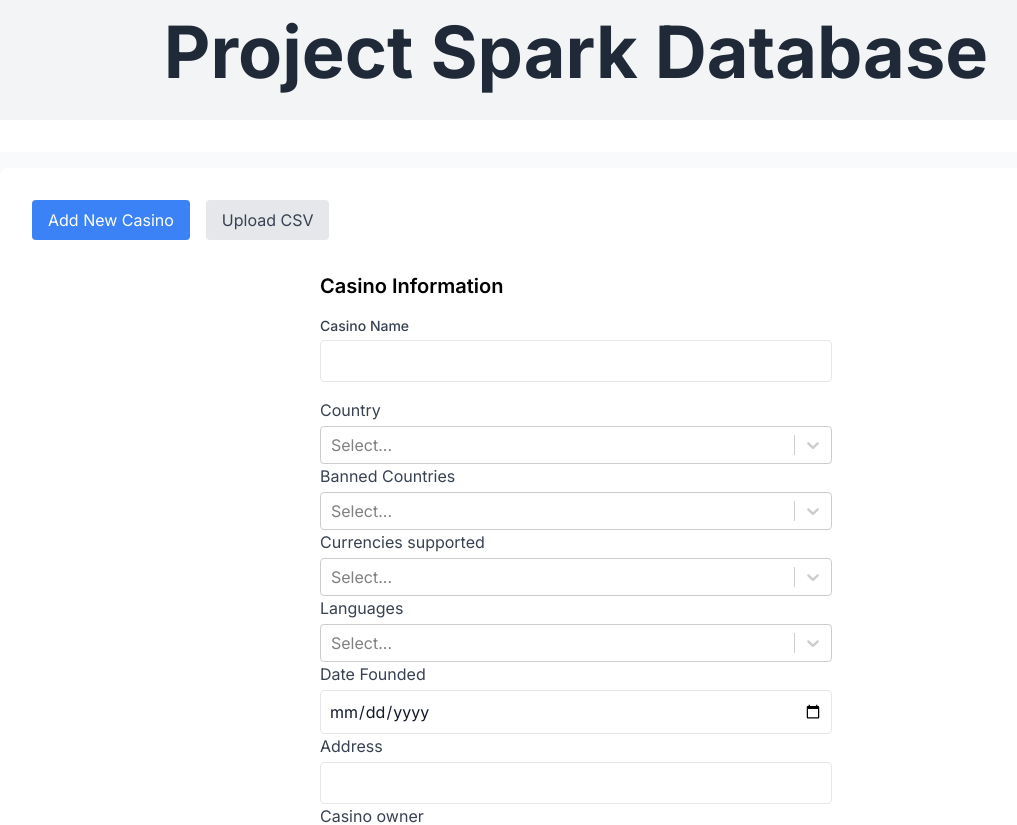
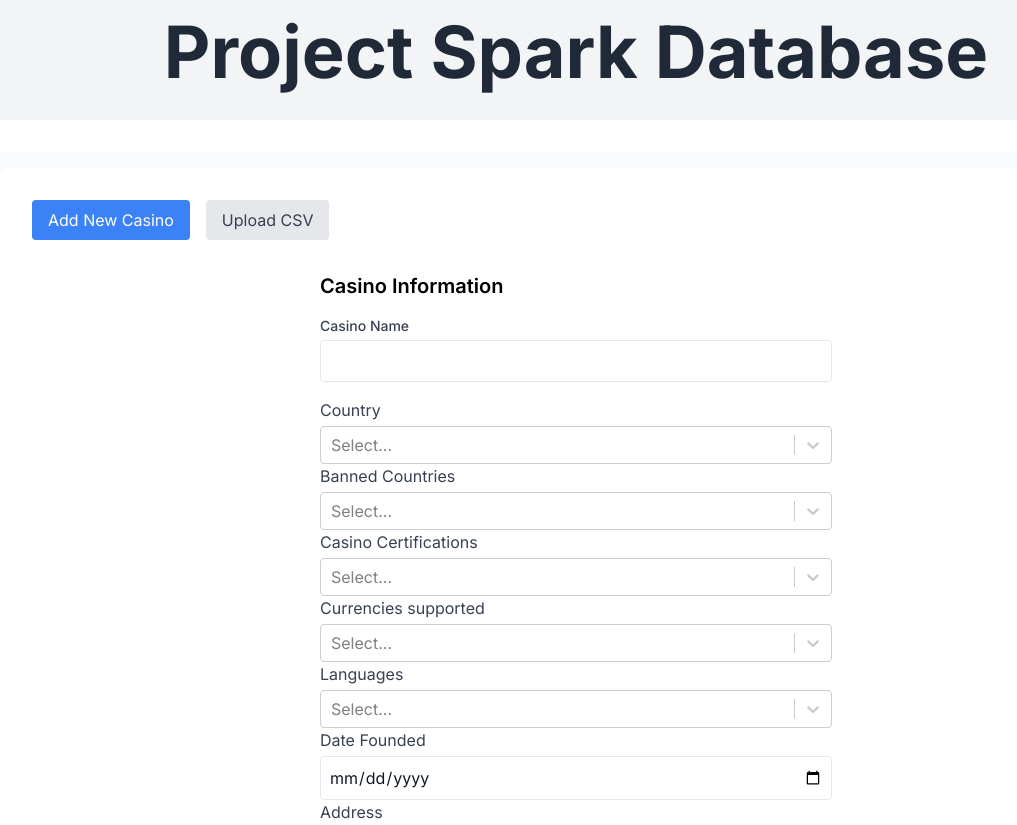
Before and after one commit to AlbertoRilo/casino, a Next.js app: page / in a window 1280 px wide. Shown: the top 825 px of the page, without its empty margins (64-1081 px from the left). Built offline with nearby package versions, Linux system fonts and the light colour scheme.

Commit message:
Added casino certifications

```diff
--- a/src/app/CasinoForm.tsx
+++ b/src/app/CasinoForm.tsx
@@ -30,6 +30,7 @@ interface CasinoFormInputs {
   cryptoCurrenciesSupported: boolean;
   country: { value: string; label: string } | null;
   bannedCountries: { value: string; label: string }[];
+  casinoCertifications: { value: string; label: string }[];
   languages: { value: string; label: string }[];
   currencies:{ value: string; label: string }[];
   games: GameFormInputs[];
@@ -69,6 +70,59 @@ interface LicenseFormInputs {
   licenseName: { value: string; label: string } | null;
 }
 //first version hardcoded but then fetch from DB
+
+const casinoCertificationsOptions = [
+  { value: 'eCOGRA', label: 'eCOGRA' },
+  { value: 'iTechLabs', label: 'iTech Labs' },
+  { value: 'GLI', label: 'Gaming Laboratories International (GLI)' },
+  { value: 'TST', label: 'Technical Systems Testing (TST)' },
+  { value: 'SQS', label: 'Swiss Quality Testing Services (SQS)' },
+  { value: 'BMM', label: 'BMM Testlabs' },
+  { value: 'SIQ', label: 'SIQ' },
+  { value: 'Quinel', label: 'Quinel' },
+  { value: 'eGamingCuracao', label: 'eGaming Curacao' },
+  { value: 'MGA', label: 'Malta Gaming Authority (MGA)' },
+  { value: 'UKGC', label: 'UK Gambling Commission (UKGC)' },
+  { value: 'AGCC', label: 'Alderney Gambling Control Commission (AGCC)' },
+  { value: 'Kahnawake', label: 'Kahnawake Gaming Commission' },
+  { value: 'Gibraltar', label: 'Gibraltar Gambling Commissioner' },
+  { value: 'IsleOfMan', label: 'Isle of Man Gambling Supervision Commission' },
+  { value: 'Spelinspektionen', label: 'Swedish Gambling Authority (Spelinspektionen)' },
+  { value: 'DGOJ', label: 'Dirección General de Ordenación del Juego (DGOJ)' },
+  { value: 'Arjel', label: 'Autorité de Régulation des Jeux En Ligne (ARJEL)' },
+  { value: 'Pagcor', label: 'Philippine Amusement and Gaming Corporation (PAGCOR)' },
+  { value: 'NZGC', label: 'New Zealand Gambling Commission (NZGC)' },
+  { value: 'NMi', label: 'NMi Metrology & Gaming' },
+  { value: 'EGL', label: 'Eclipse Gaming Labs (EGL)' },
+  { value: 'Trisigma', label: 'Trisigma' },
+  { value: 'RSG-Eclipse', label: 'RSG-Eclipse' },
+  { value: 'ASGCC', label: 'Austria’s Gaming and Casino Commission (ASGCC)' },
+  { value: 'HellenicGC', label: 'Hellenic Gaming Commission (HGC)' },
+  { value: 'NAGRA', label: 'North American Gaming Regulators Association (NAGRA)' },
+  { value: 'LotteriesCom', label: 'Lotteries and Gaming Authority of Malta (LGA)' },
+  { value: 'ONJN', label: 'Romanian National Gambling Office (ONJN)' },
+  { value: 'DanishGC', label: 'Danish Gambling Authority' },
+  { value: 'FIFe', label: 'Fédération Internationale Féline (FIFe)' },
+  { value: 'EASG', label: 'European Association for the Study of Gambling (EASG)' },
+  { value: 'LVS', label: 'Las Vegas Sands Corp' },
+  { value: 'MVS', label: 'Macao Gaming Standards' },
+  { value: 'G4', label: 'Global Gambling Guidance Group (G4)' },
+  { value: 'EGBA', label: 'European Gaming and Betting Association (EGBA)' },
+  { value: 'IBAS', label: 'Independent Betting Adjudication Service (IBAS)' },
+  { value: 'ADR', label: 'Alternative Dispute Resolution (ADR)' },
+  { value: 'GREF', label: 'Gaming Regulators European Forum (GREF)' },
+  { value: 'EAUI', label: 'European Alliance for UItimate Integrity (EAUI)' },
+  { value: 'NCB', label: 'National Compliance Bureau (NCB)' },
+  { value: 'RGCC', label: 'Responsible Gambling Council (RGC)' },
+  { value: 'NCAGE', label: 'National Council on Problem Gambling (NCPG)' },
+  { value: 'GamblingTherapy', label: 'Gambling Therapy' },
+  { value: 'GamCare', label: 'GamCare' },
+  { value: 'BeGambleAware', label: 'BeGambleAware' },
+  { value: 'GamblersAnonymous', label: 'Gamblers Anonymous' },
+  { value: 'SelfExclusion', label: 'Self-Exclusion Programs' },
+  { value: 'FairGaming', label: 'Fair Gaming Advocate (FGA)' }
+];
+
 const currencyOptions = [
   { value: 'USD', label: 'US Dollar' },
   { value: 'EUR', label: 'Euro' },
@@ -402,6 +456,7 @@ const CasinoForm: React.FC<CasinoFormProps> = ({ onSubmit }) => {
   const [cryptoCurrenciesSupported, setCryptoCurrenciesSupported] = useState(false);
   const [country, setCountry] = useState<{ value: string; label: string } | null>(null);
   const [bannedCountries, setBannedCountries] = useState<{ value: string; label: string }[]>([]);
+  const [casinoCertifications, setCasinoCertifications] = useState<{ value: string; label: string }[]>([]);
   const [languages, setLanguages] = useState<{ value: string; label: string }[]>([]);
   const [currencies, setCurrencies] = useState<{ value: string; label: string }[]>([]);
   const [games, setGames] = useState<GameFormInputs[]>([]);
@@ -450,6 +505,7 @@ const CasinoForm: React.FC<CasinoFormProps> = ({ onSubmit }) => {
       cryptoCurrenciesSupported,
       country,
       bannedCountries,
+      casinoCertifications,
       languages,
       currencies,
       games,
@@ -527,6 +583,28 @@ const CasinoForm: React.FC<CasinoFormProps> = ({ onSubmit }) => {
               onChange={(selectedOptions: MultiValue<{ value: string; label: string }>) => {
                 const selectedArray = selectedOptions as { value: string; label: string }[];
                 setBannedCountries(selectedArray);
+                field.onChange(selectedArray);
+              }}
+              className="mt-1"
+            />
+          )}
+        />
+      </div>
+      <div>
+        <label className="block text-gray-700">Casino Certifications</label>
+        <Controller
+          name="casinoCertifications"
+          control={control}
+          defaultValue={casinoCertifications}
+          render={({ field }) => (
+            <Select
+              {...field}
+              isMulti
+              options={casinoCertificationsOptions}
+              value={casinoCertifications}
+              onChange={(selectedOptions: MultiValue<{ value: string; label: string }>) => {
+                const selectedArray = selectedOptions as { value: string; label: string }[];
+                setCasinoCertifications(selectedArray);
                 field.onChange(selectedArray);
               }}
               className="mt-1"
```
Also changed, not shown: 1 other file (tests, documents, lock files or other folders).
